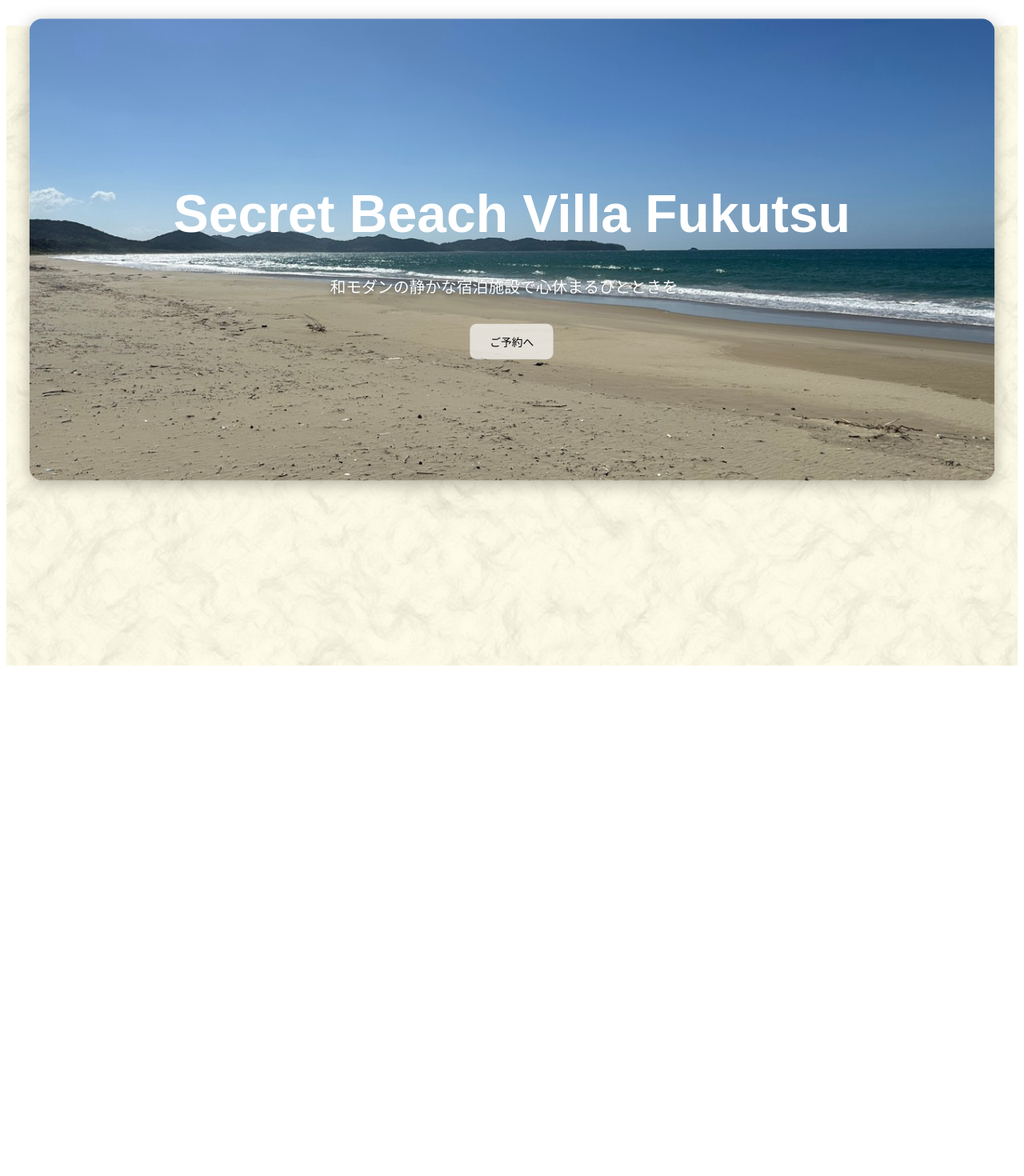
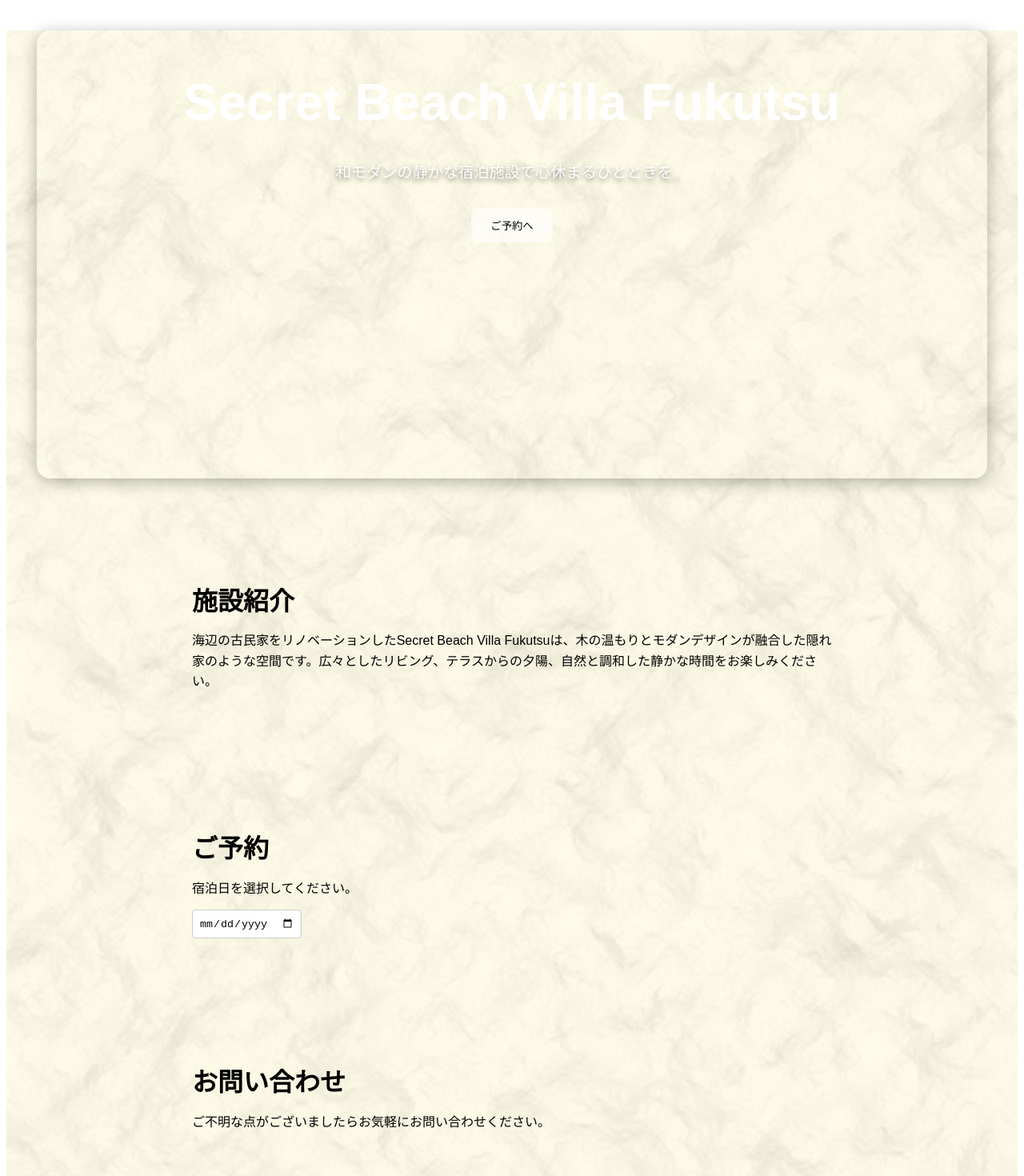
Before and after one commit to likeiga2/secret-beach-villa, a Next.js app: page / in a window 1280 px wide. Shown: the top 1470 px of the page at 80% size. Before the commit the page ends 840 px from the top, so only its background shows below. Built offline with nearby package versions, Linux system fonts and the light colour scheme.

Commit message:
Refine hero section with 1cm margin and separate zoom-out image; gold washi background

```diff
--- a/pages/index.js
+++ b/pages/index.js
@@ -16,35 +16,56 @@ export default function Home() {
     <div
       style={{
         fontFamily: 'sans-serif',
-        backgroundImage: "url('/washi_gold.jpg')", // ← 和紙画像をアップしたら差し替え
+        backgroundImage: "url('/washi_gold.jpg')",
         backgroundSize: 'cover',
         backgroundRepeat: 'repeat',
         minHeight: '100vh',
       }}
     >
-      {/* ヒーローカード */}
+      {/* Hero card container with margin and rounded corners */}
       <section
-        className="hero"
         style={{
-          maxWidth: '90%',
-          margin: '2rem auto',
+          margin: '1cm',
           borderRadius: '1rem',
           overflow: 'hidden',
           boxShadow: '0 4px 20px rgba(0,0,0,0.3)',
+          position: 'relative',
+          minHeight: '70vh',
+        }}
+      >
+        {/* Hero image layer with zoom-out animation */}
+        <div
+          className="hero-image"
+          style={{
+            position: 'absolute',
+            top: 0,
+            left: 0,
+            width: '100%',
+            height: '100%',
             backgroundImage: `url(${images[currentIndex]})`,
             backgroundSize: 'cover',
             backgroundPosition: 'center',
-          minHeight: '70vh',
+            zIndex: -1,
+          }}
+        ></div>
+        {/* Hero content overlay */}
+        <div
+          style={{
+            position: 'relative',
+            zIndex: 1,
             display: 'flex',
             flexDirection: 'column',
             alignItems: 'center',
             justifyContent: 'center',
+            height: '100%',
             color: '#fff',
             textAlign: 'center',
             padding: '0 1rem',
           }}
         >
-        <h1 style={{ fontSize: '4rem', marginBottom: '1rem' }}>Secret Beach Villa Fukutsu</h1>
+          <h1 style={{ fontSize: '4rem', marginBottom: '1rem' }}>
+            Secret Beach Villa Fukutsu
+          </h1>
           <p
             style={{
               fontSize: '1.2rem',
@@ -69,13 +90,53 @@ export default function Home() {
           >
             ご予約へ
           </button>
+        </div>
       </section>
-
-      {/* この下は従来の about / booking / contact セクション */}
-      {/* 省略（前回コミットのコードと同じ） */}
-
+      {/* About section */}
+      <section id="about" style={{ padding: '4rem 1rem', maxWidth: '800px', margin: '0 auto' }}>
+        <h2 style={{ fontSize: '2rem', marginBottom: '1rem' }}>施設紹介</h2>
+        <p style={{ fontSize: '1rem', lineHeight: '1.6' }}>
+          海辺の古民家をリノベーションしたSecret Beach Villa Fukutsuは、木の温もりとモダンデザインが融合した隠れ家のような空間です。広々としたリビング、テラスからの夕陽、自然と調和した静かな時間をお楽しみください。
+        </p>
+      </section>
+      {/* Booking section */}
+      <section id="booking" style={{ padding: '4rem 1rem', maxWidth: '800px', margin: '0 auto' }}>
+        <h2 style={{ fontSize: '2rem', marginBottom: '1rem' }}>ご予約</h2>
+        <p style={{ marginBottom: '1rem' }}>宿泊日を選択してください。</p>
+        <input
+          type="date"
+          value={date}
+          onChange={(e) => setDate(e.target.value)}
+          style={{ padding: '0.5rem', borderRadius: '0.25rem', border: '1px solid #ccc' }}
+        />
+        {date && (
+          <div style={{ marginTop: '1rem' }}>
+            <button
+              style={{
+                padding: '0.75rem 1.5rem',
+                backgroundColor: '#0070f3',
+                color: '#fff',
+                borderRadius: '0.5rem',
+                border: 'none',
+                cursor: 'pointer',
+              }}
+            >
+              予約リクエスト
+            </button>
+          </div>
+        )}
+      </section>
+      {/* Contact section */}
+      <section id="contact" style={{ padding: '4rem 1rem', maxWidth: '800px', margin: '0 auto' }}>
+        <h2 style={{ fontSize: '2rem', marginBottom: '1rem' }}>お問い合わせ</h2>
+        <p>ご不明な点がございましたらお気軽にお問い合わせください。</p>
+      </section>
+      {/* Footer */}
+      <footer style={{ textAlign: 'center', padding: '2rem 0', color: '#666' }}>
+        © {new Date().getFullYear()} Secret Beach Villa Fukutsu. All rights reserved.
+      </footer>
       <style jsx>{`
-        .hero {
+        .hero-image {
           animation: zoomOut 8s linear infinite;
         }
         @keyframes zoomOut {
```
Lines whose indentation alone changed are shown as unchanged.
